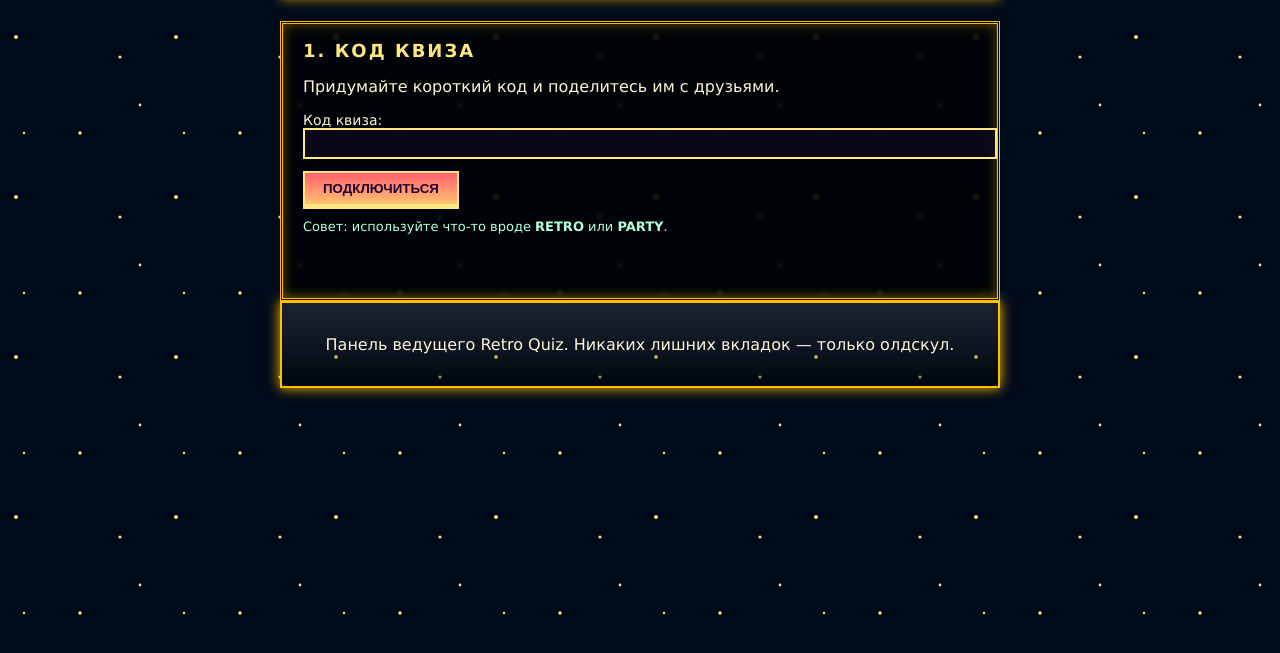
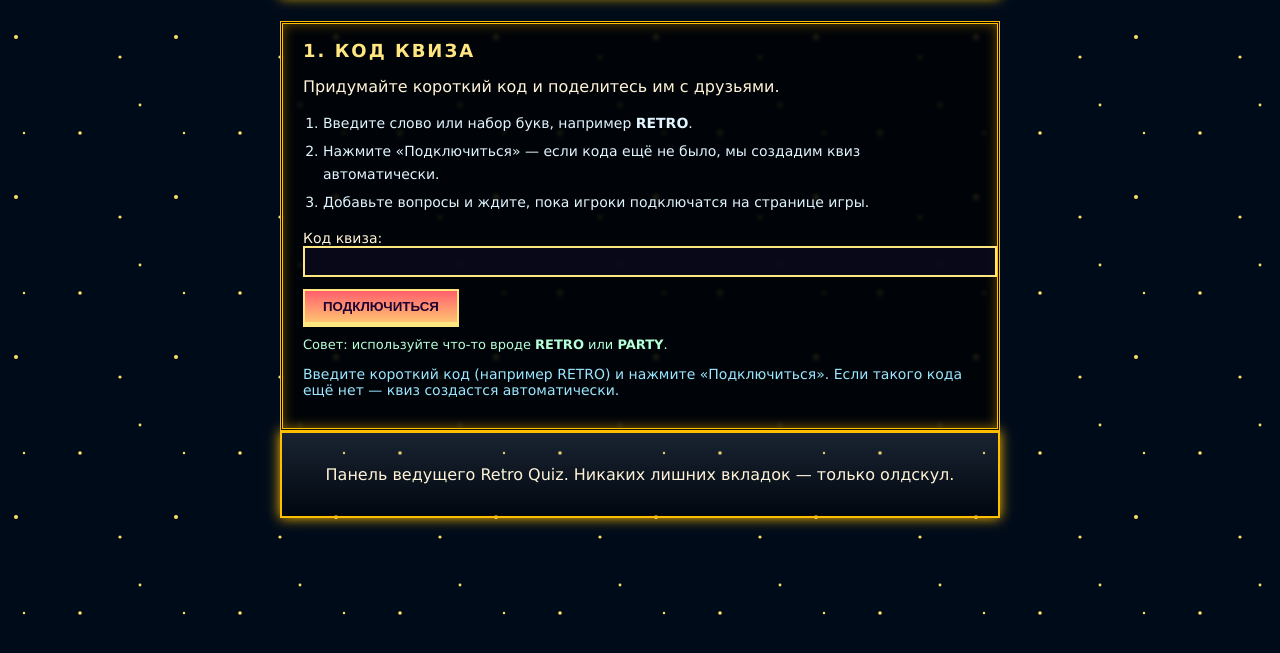
Before and after one commit to superbereza/quiz-platform, a website: page public/admin.html in a window 1280 px wide. Shown: the part 147-800 px from the top of the page. Drawn offline with nearby package versions, Linux system fonts and the light colour scheme; no server answers.

Commit message:
Clarify how hosts create a new quiz

```diff
--- a/public/admin.html
+++ b/public/admin.html
@@ -15,6 +15,11 @@
         <section class="panel" id="connect-panel">
           <h2>1. Код квиза</h2>
           <p>Придумайте короткий код и поделитесь им с друзьями.</p>
+          <ol class="hint-list">
+            <li>Введите слово или набор букв, например <strong>RETRO</strong>.</li>
+            <li>Нажмите «Подключиться» — если кода ещё не было, мы создадим квиз автоматически.</li>
+            <li>Добавьте вопросы и ждите, пока игроки подключатся на странице игры.</li>
+          </ol>
           <form id="admin-connect">
             <label>Код квиза:<br /><input type="text" id="quiz-code" maxlength="8" required /></label>
             <button type="submit" class="button">Подключиться</button>
--- a/public/css/retro.css
+++ b/public/css/retro.css
@@ -140,6 +140,18 @@ textarea {
   color: #b5ffd9;
 }
 
+.hint-list {
+  margin: 0 0 16px 20px;
+  padding: 0;
+  font-size: 14px;
+  line-height: 1.6;
+  color: #e0f5ff;
+}
+
+.hint-list li {
+  margin-bottom: 6px;
+}
+
 .question-list {
   margin-top: 16px;
 }
--- a/public/js/admin.js
+++ b/public/js/admin.js
@@ -16,6 +16,9 @@ const gameStatus = document.getElementById('game-status');
 
 let quizCode = '';
 let lastScoreboard = [];
+
+connectStatus.textContent =
+  'Введите короткий код (например RETRO) и нажмите «Подключиться». Если такого кода ещё нет — квиз создастся автоматически.';
 
 const renderQuestions = (questions) => {
   questionsList.innerHTML = '';
```
Also changed, not shown: README.md.
